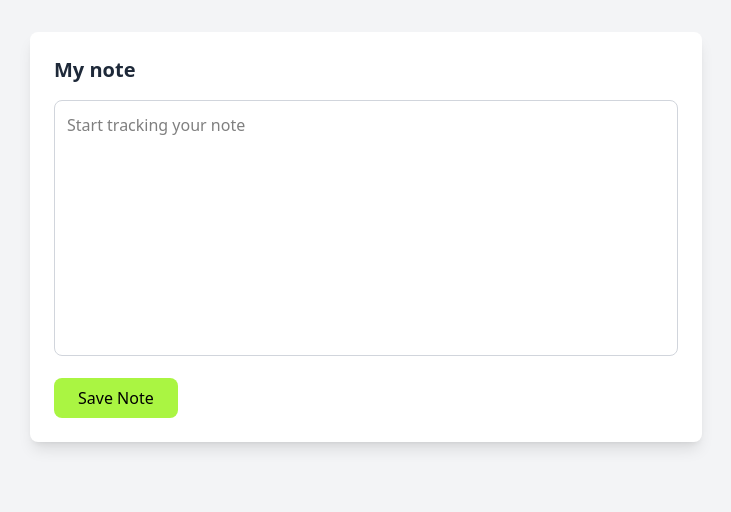
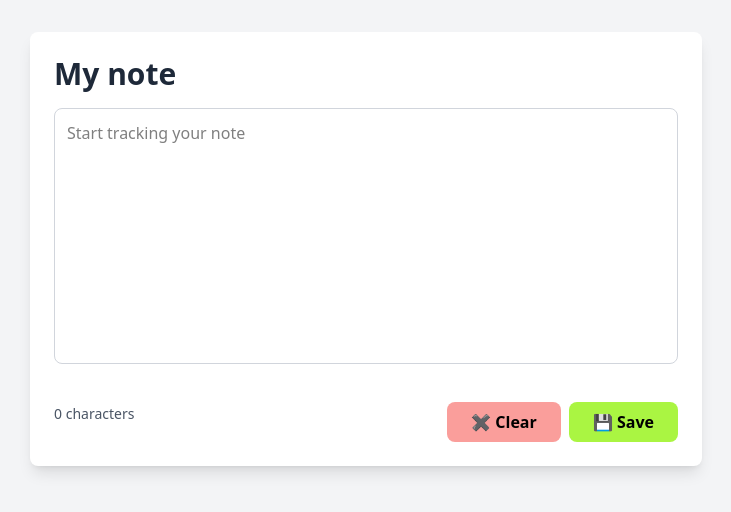
Before and after one commit to bijayjha2025/Lekha--React-Project, a React (Vite) app in the folder lekha/: page / in a window 1280 px wide. Shown: the top 512 px of the page, without its empty margins (274-1005 px from the left). Built offline with nearby package versions, Linux system fonts and the light colour scheme.

Commit message:
Clear and Save effects

```diff
--- a/lekha/src/App.jsx
+++ b/lekha/src/App.jsx
@@ -2,32 +2,63 @@ import { useState, useEffect } from 'react';
 
 function App() {
   const [note, setNote] = useState('');
+  const [lastSaved, setLastSaved] = useState(null);
 
   useEffect(() => {
     const savedNote = localStorage.getItem('myNote');
+    const savedTime = localStorage.getItem('lastSaved');
     if (savedNote) {
       setNote(savedNote);
+    }
+    if (savedTime) {
+      const dateObj = isNaN(savedTime) ? new Date(savedTime) : new Date(parseInt(savedTime));
+      setLastSaved(dateObj.toLocaleDateString());
     }
    }, []);
 
   const saveNote = () => {
+    const now = new Date().toLocaleDateString();
     localStorage.setItem('myNote', note);
+    localStorage.setItem('lastSaved', now);
+    setLastSaved(now);
     alert('Note saved successfully!');
   }
 
+  const clearNote = () => {
+    if(confirm('Are you sure you want to clear this note?')) {
+      setNote('');
+      localStorage.removeItem('myNote');
+      localStorage.removeItem('lastSaved');
+      setLastSaved(null);
+    }
+  };
+
+  const charCount = note.length;
 
   return(
   <div className='min-h-screen bg-gray-100 p-8'>
     <div className='max-w-2xl mx-auto bg-white rounded-lg shadow-lg p-6'>
-      <h1 className='text-xl font-bold text-gray-800 mb-4'>My note</h1>
+      <div className='flex items-center justify-between mb-4'>
+      <h1 className='text-3xl font-bold text-gray-800'>My note</h1>
+
+      {
+        lastSaved && (
+          <p className='text-sm text-gray-500'>Last Saved: {lastSaved}</p>
+      )}
+      </div>
 
       <textarea value={note} onChange={(e) => setNote(e.target.value)} placeholder='Start tracking your note' className='w-full h-64 p-3 border border-gray-300 rounded-lg focus:outline-none focus:ring-2 focus:ring-[#bff542] resize-none' />
 
-      <button onClick={saveNote} className='mt-4 px-6 py-2 bg-[#aaf542] text-black rounded-lg hover:bg-[#bcf542] transition-colors cursor-pointer'>Save Note</button>
+      <div className='flex items-center justify-between mt-4'>
+        <p className=' text-sm text-gray-600'>{charCount} character{charCount !== 1 ? 's' : ''}</p>
+
+        <div className='flex gap-2'>
+          <button onClick={clearNote} className='mt-4 px-6 py-2 bg-[#fa9e9b] text-black rounded-lg font-semibold hover:bg-[#fa7f7a] transition-colors cursor-pointer'>✖️ Clear</button>
+
+          <button onClick={saveNote} className='mt-4 px-6 py-2 bg-[#aaf542] text-black font-semibold rounded-lg hover:bg-[#23e83a] transition-colors cursor-pointer'>💾 Save</button>
+        </div>
+      </div>
     </div>
-
-
-
   </div>
   );
 }
```
